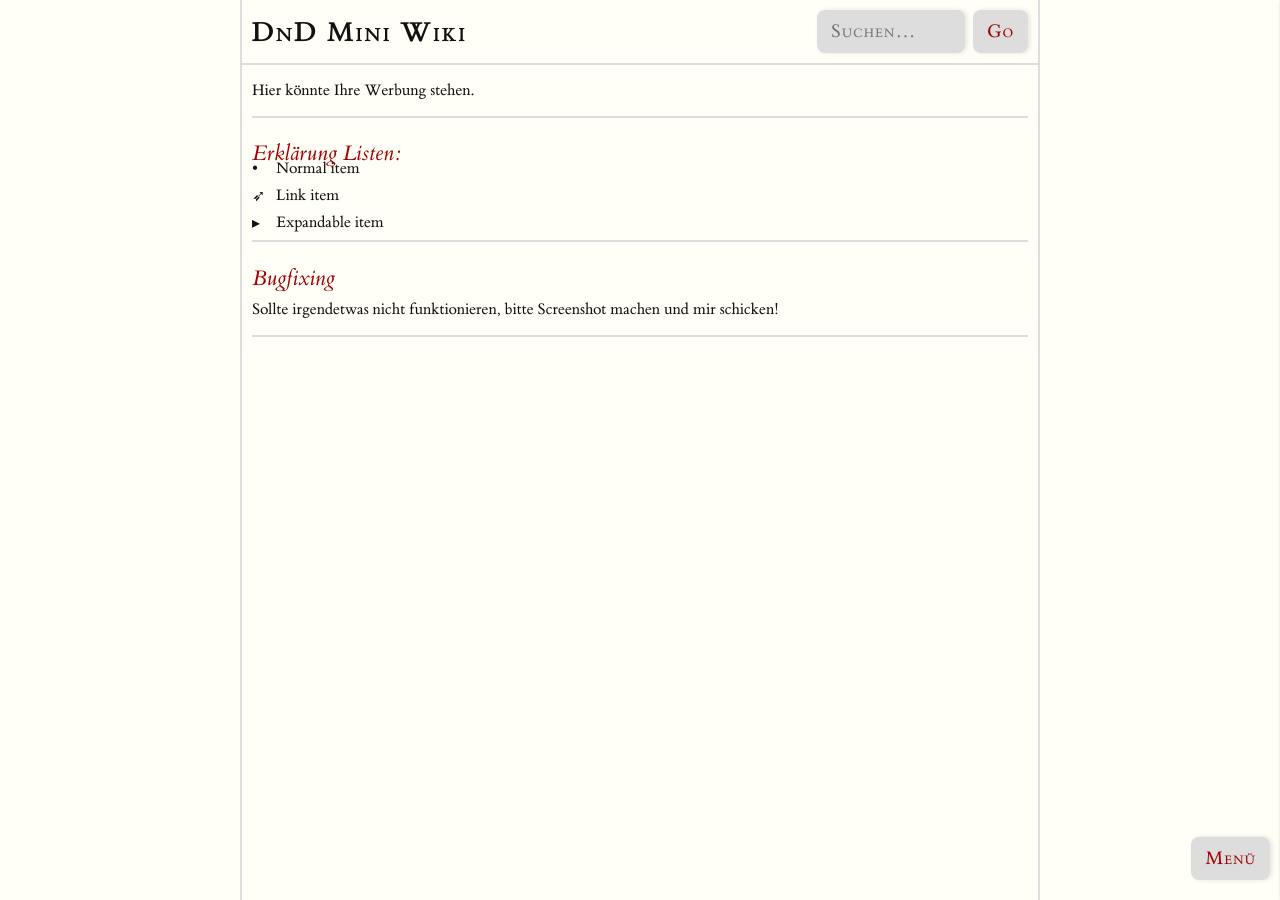
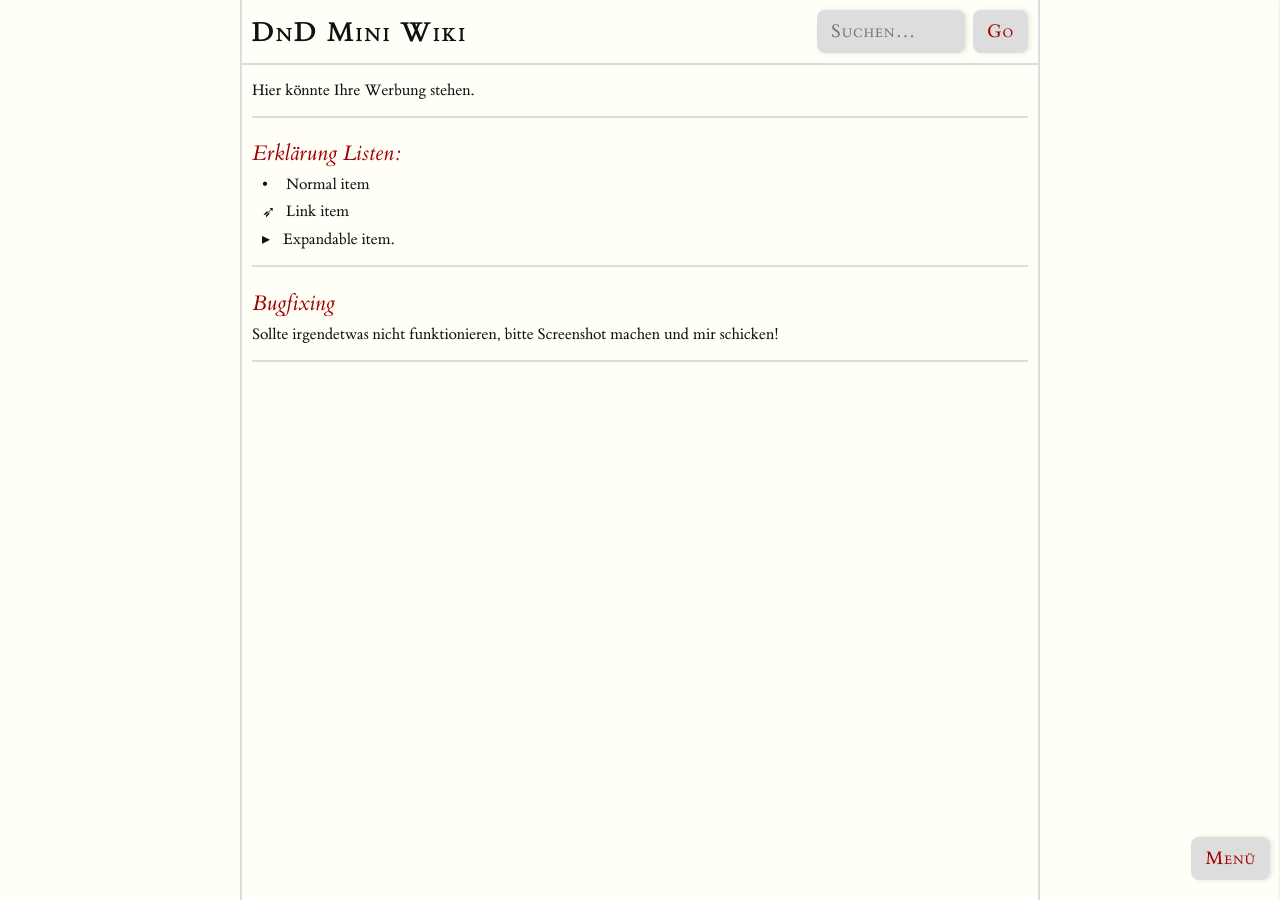
Before and after one commit to FelixDnD/FelixDnD.github.io, a Jekyll site: the page built from index.md, in a window 1280 px wide. Built offline with Jekyll 4.4.1, drawn with Linux system fonts in a browser that asks for light colours.

Commit message:
finally fixed (I think...)

```diff
--- a/assets/css/main.css
+++ b/assets/css/main.css
@@ -109,10 +109,11 @@ strong {
   letter-spacing: 0.05rem;
 }
 
+/* custom lists with li, li+a, li+details */
+
 .custom-list {
   list-style: none;
-  padding-left: 0;
-  margin: 0;
+  padding-left: 10px;
 }
 
 .custom-list li {
@@ -121,33 +122,47 @@ strong {
   margin-bottom: 0.5em;
 }
 
-/* Remove native summary markers */
-.custom-list li summary {
+/* Remove native bullets and triangle marker from <summary> */
+.custom-list summary {
   list-style: none;
+  display: inline-flex;
+  align-items: center;
+  cursor: pointer;
 }
-.custom-list li summary::-webkit-details-marker {
+.custom-list summary::-webkit-details-marker {
   display: none;
 }
 
-/* Default bullet */
-.custom-list li::before {
+/* Default bullet for normal items */
+.custom-list li.is-normal::before {
   content: "•";
   position: absolute;
   left: 0;
   top: 0;
 }
 
-/* Link bullet */
+/* Custom bullet for links */
 .custom-list li.is-link::before {
-  content: "➶"; /* or 🗡️, ✦ etc */
+  content: "➶";
+  position: absolute;
+  left: 0;
+  top: 0;
 }
 
-/* Expandable bullet */
+/* Expand/collapse arrow on summary only */
 .custom-list li.is-expand::before {
+  content: "";
+} /* prevent double bullets */
+.custom-list li.is-expand summary::before {
   content: "▸";
+  display: inline-block;
+  width: 1em;
+  margin-left: -1.5em;
+  margin-right: 0.3em;
+  transition: transform 0.2s ease;
 }
 
-/* Change to down arrow when open */
-.custom-list li.is-expand details[open]::before {
+/* Rotate when open */
+.custom-list li.is-expand details[open] summary::before {
   content: "▾";
 }
--- a/index.md
+++ b/index.md
@@ -14,8 +14,8 @@ Hier könnte Ihre Werbung stehen.
   <li><a href="#">Link item</a></li>
   <li>
     <details>
-      <summary>Expandable item</summary>
-      <p>More content here.</p>
+      <summary>Expandable item.</summary>
+      More content here.
     </details>
   </li>
 </ul>
```
Also changed, not shown: 2 other files.
